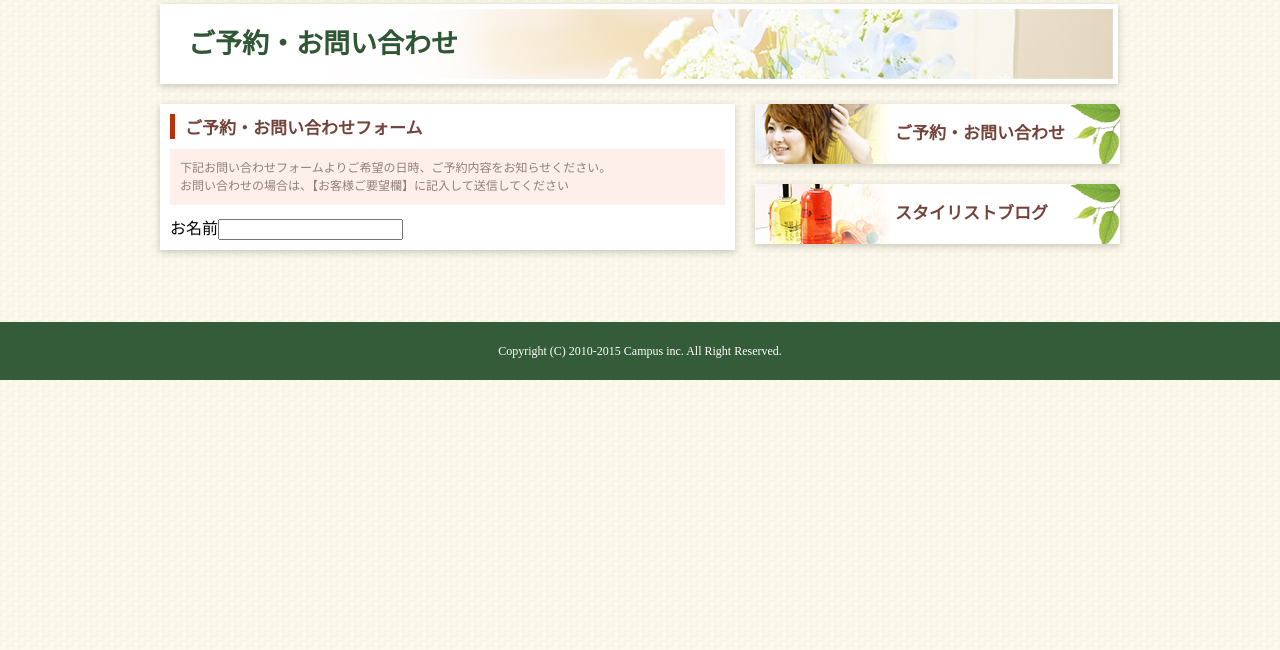
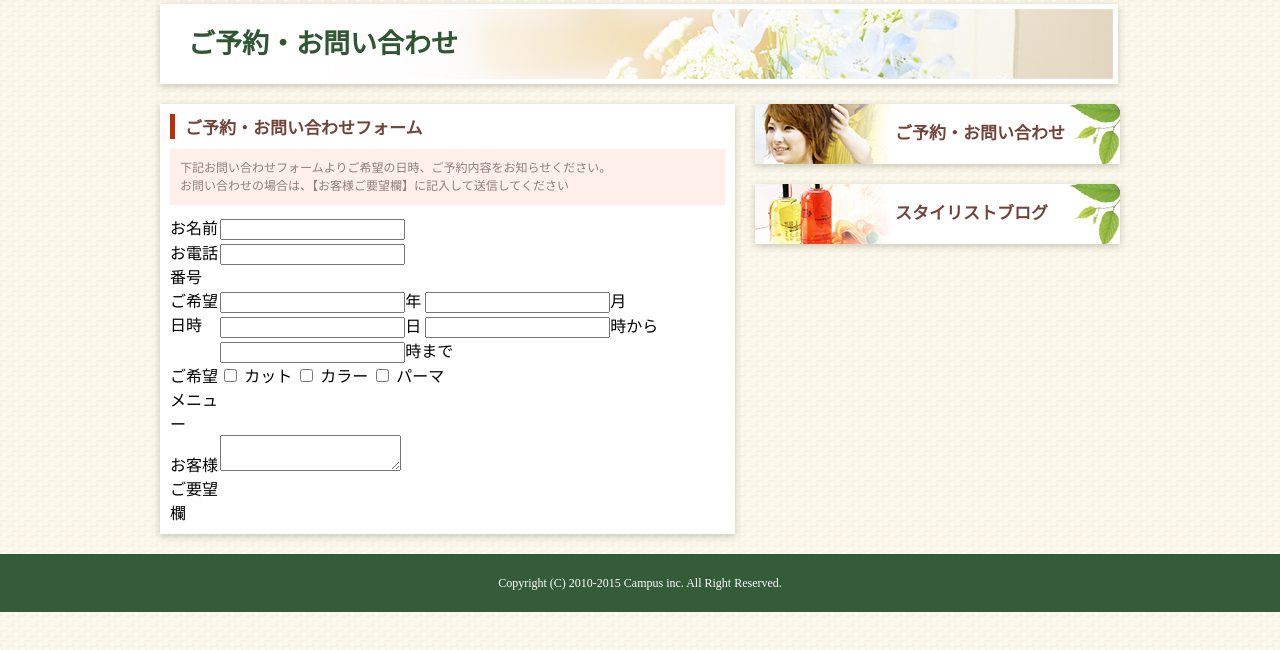
Before and after one commit to takuyakt/HTML-CSS-udemy, a plain HTML site: page intermediate/contact.html in a window 1280 px wide. Shown: the part 90-740 px from the top of the page. Drawn offline with Linux system fonts and the light colour scheme.

Commit message:
update contact.html.

```diff
--- a/intermediate/contact.html
+++ b/intermediate/contact.html
@@ -53,6 +53,50 @@
                         <input type="text" id="form_name">
                     </td>
                 </tr>
+                <tr>
+                    <td class="form_title">
+                        <label for="form_tel">お電話番号</label>
+                    </td>
+                    <td class="form_contents">
+                        <input type="text" id="form_tel">
+                    </td>
+                </tr>
+                <tr>
+                    <td class="form_title">
+                        <label for="form_time">ご希望日時</label>
+                    </td>
+                    <td class="form_contents">
+                        <input type="text" class="form_time">年
+                        <input type="text" class="form_time">月
+                        <input type="text" class="form_time">日
+                        <input type="text" class="form_time">時から
+                        <input type="text" class="form_time">時まで
+                    </td>
+                </tr>
+                <tr>
+                    <td class="form_title">
+                        <label for="form_menu">ご希望メニュー</label>
+                    </td>
+                    <td class="form_contents">
+                        <input type="checkbox" id="form_cut" value="カット">
+                        <label for="menu_cut">カット</label>
+
+                        <input type="checkbox" id="form_color"　value="カラー">
+                        <label for="form_color">カラー</label>
+
+                        <input type="checkbox" id="form_perm" value="パーマ">
+                        <label for="form_perm">パーマ</label>
+
+                    </td>
+                </tr>
+                <tr>
+                    <td class="form_title">
+                        <label for="form_textarea">お客様ご要望欄</label>
+                    </td>
+                    <td class="form_contents">
+                        <textarea id="form_textarea"></textarea>
+                    </td>
+                </tr>
             </table>
         </form>
 
```
